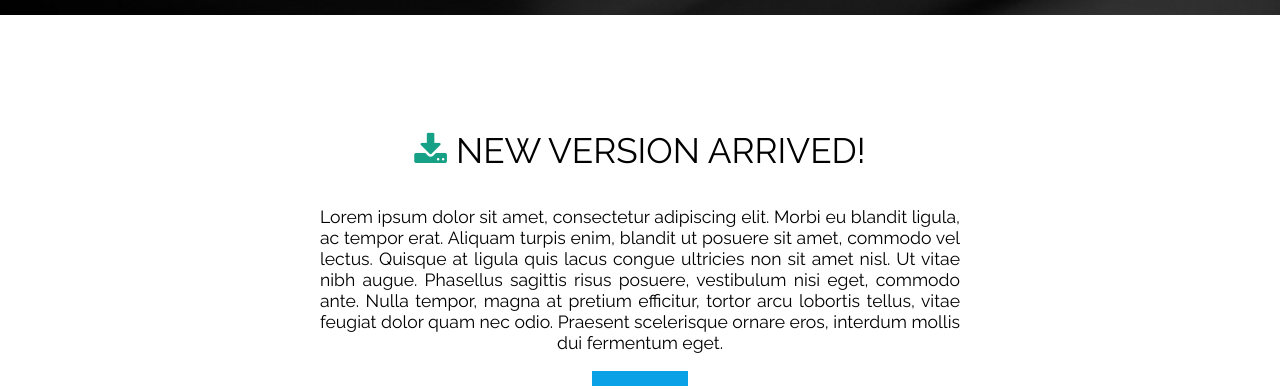
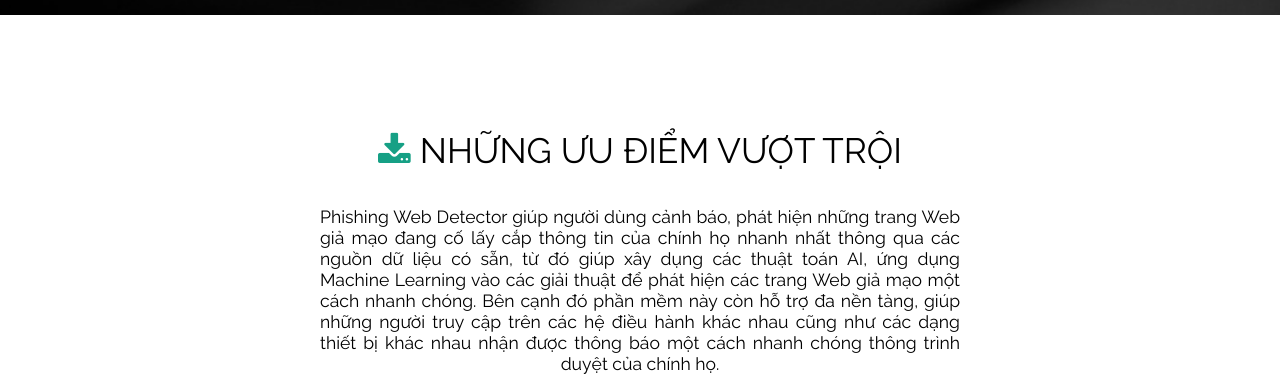
Before and after one commit to AnHoangbk19/BDC-Assignment, a plain HTML site: page index.html in a window 1280 px wide. Shown: the part 800-1189 px from the top of the page. Drawn offline with nearby package versions, Linux system fonts and the light colour scheme.

Commit message:
change new version

```diff
--- a/index.html
+++ b/index.html
@@ -1,6 +1,6 @@
 <!DOCTYPE html>
 <html>
-    <title>Miner Tracker Project</title>
+    <title>Phishing Web Detector</title>
     <meta charset="UTF-8">
     <link rel="shortcut icon" href="images/fav.png" />
     <link rel="stylesheet" href="css/style.css">
@@ -45,11 +45,11 @@
 
             <!-- News -->
             <section id="newsSection" class="container-fluid bg-white text-center text-black">
-                <h1 id="newsSection-header" > <i class="fa fa-download text-green"></i> NEW VERSION ARRIVED! </h1>
+                <h1 id="newsSection-header" > <i class="fa fa-download text-green"></i> NHỮNG ƯU ĐIỂM VƯỢT TRỘI </h1>
                 <h3 id="newsSection-description" class="width-half align-center-row text-justify-center">
-                    Lorem ipsum dolor sit amet, consectetur adipiscing elit. Morbi eu blandit ligula, ac tempor erat. Aliquam turpis enim, blandit ut posuere sit amet, commodo vel lectus.
-                    Quisque at ligula quis lacus congue ultricies non sit amet nisl. Ut vitae nibh augue. Phasellus sagittis risus posuere, vestibulum nisi eget, commodo ante.
-                    Nulla tempor, magna at pretium efficitur, tortor arcu lobortis tellus, vitae feugiat dolor quam nec odio. Praesent scelerisque ornare eros, interdum mollis dui fermentum eget.
+                    Phishing Web Detector giúp người dùng cảnh báo, phát hiện những trang Web giả mạo đang cố lấy cắp thông tin của chính họ nhanh nhất thông qua các nguồn dữ liệu có sẵn, từ đó giúp xây dụng các thuật
+                    toán AI, ứng dụng Machine Learning vào các giải thuật để phát hiện các trang Web giả mạo một cách nhanh chóng. Bên cạnh đó phần mềm này còn hỗ trợ đa nền tàng, giúp những người
+                    truy cập trên các hệ điều hành khác nhau cũng như các dạng thiết bị khác nhau nhận được thông báo một cách nhanh chóng thông trình duyệt của chính họ.
                 </h3>
                 <div id="newsSection-line" class="line line-md line-blue align-center-horizontal"></div>
 
```
